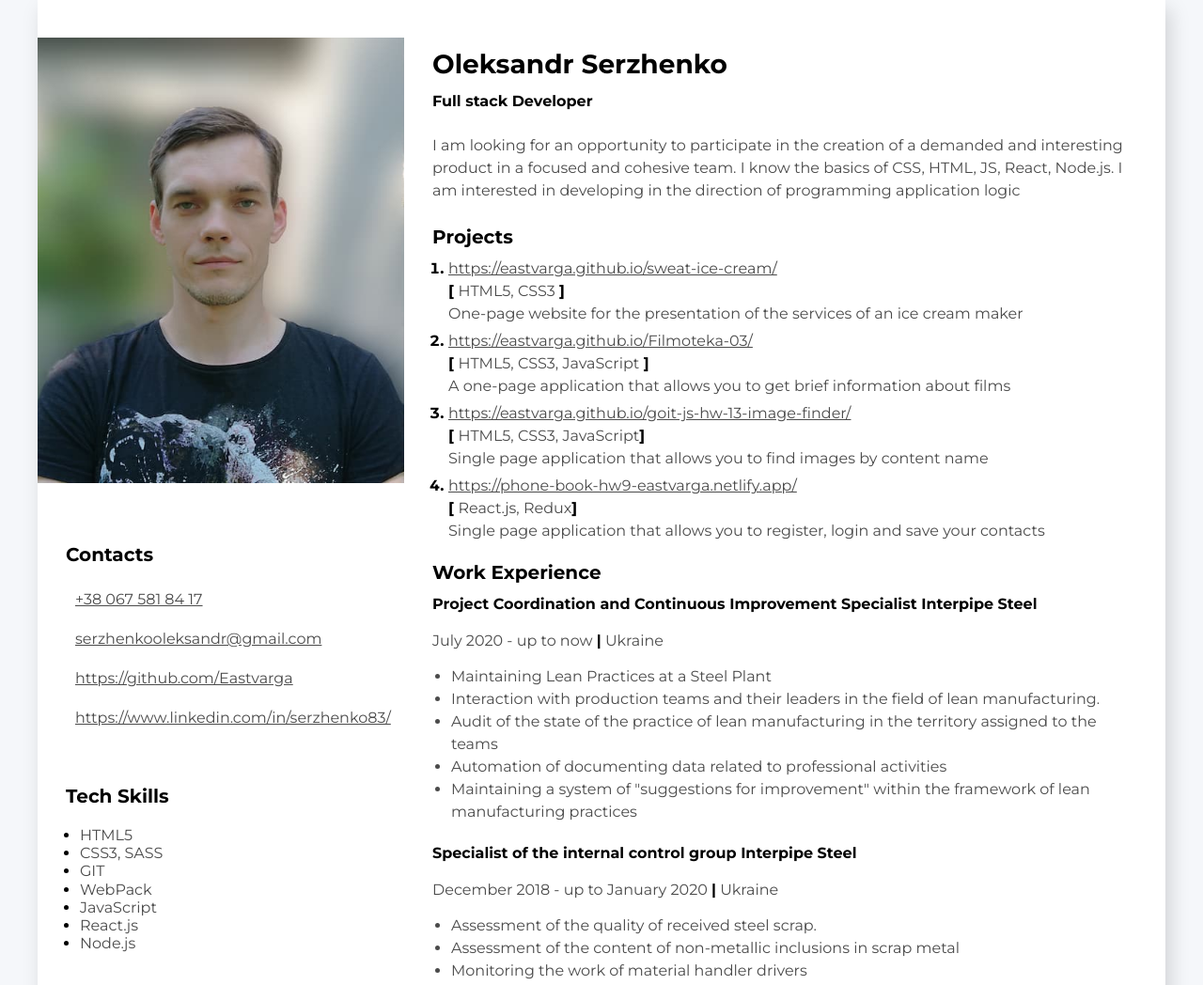
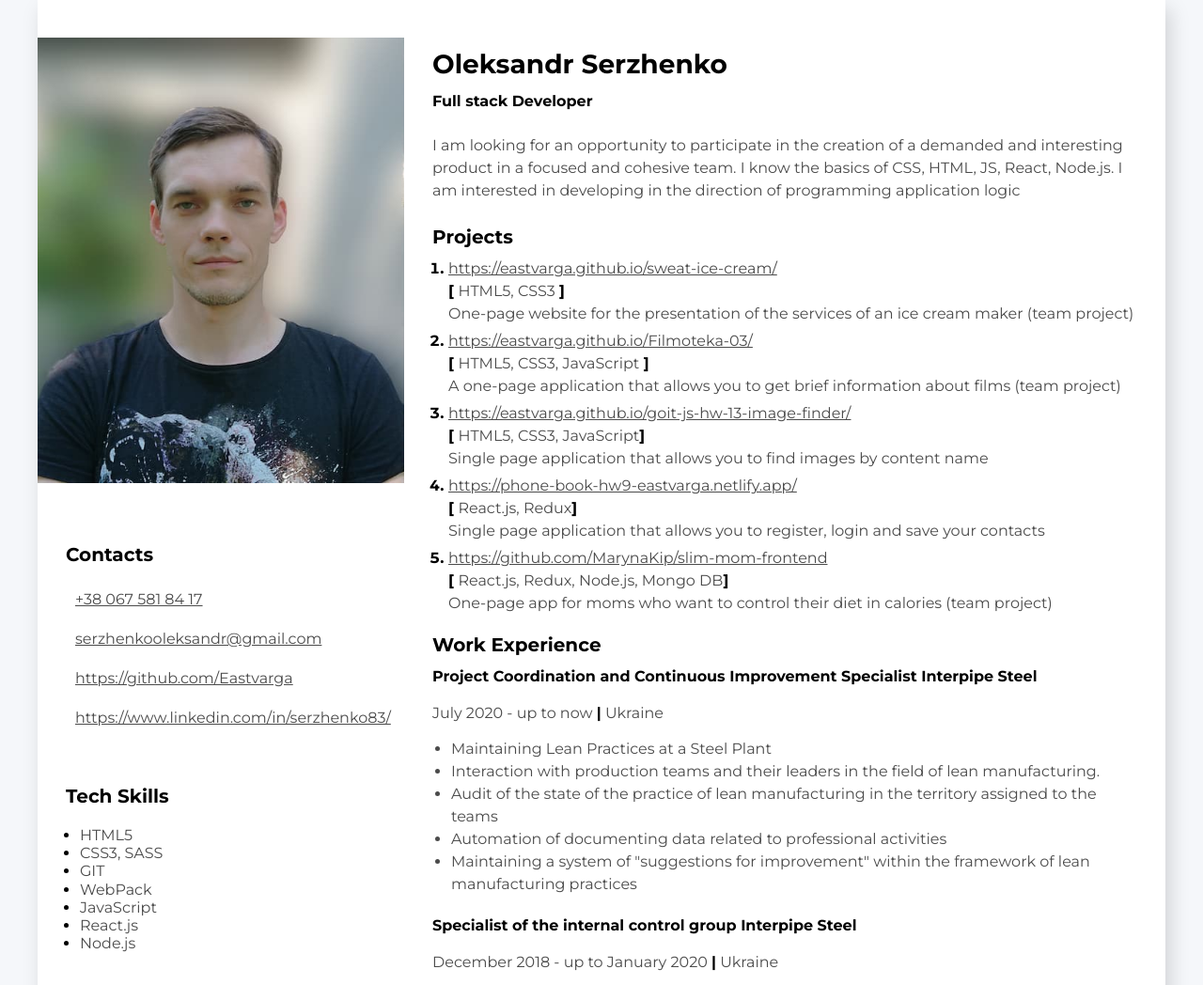
Before and after one commit to Eastvarga/resume, a website: page index.html in a window 1280 px wide. Shown: the top 1048 px of the page at 94% size. Drawn offline with Linux system fonts and the light colour scheme.

Commit message:
add slim mom team project link

```diff
--- a/index.html
+++ b/index.html
@@ -215,7 +215,7 @@
               >
               <p class="proffesion-duties-item">
                 One-page website for the presentation of the services of an ice
-                cream maker
+                cream maker (team project)
               </p>
             </li>
             <li class="project-item">
@@ -233,7 +233,7 @@
               >
               <p class="proffesion-duties-item">
                 A one-page application that allows you to get brief information
-                about films
+                about films (team project)
               </p>
             </li>
             <li class="project-item">
@@ -263,6 +263,20 @@
               >
               <p class="proffesion-duties-item">
                 Single page application that allows you to register, login and save your contacts
+              </p>
+            </li>
+            <li class="project-item">
+              <a
+                class="projects-link"
+                href="https://github.com/MarynaKip/slim-mom-frontend"
+                >https://github.com/MarynaKip/slim-mom-frontend</a
+              ><span class="dots"><br></span>
+              <span
+                ><b>[</b> <span class="tech-name">React.js, Redux, Node.js, Mongo DB</span
+                ><b>]</b></span
+              >
+              <p class="proffesion-duties-item">
+              One-page app for moms who want to control their diet in calories (team project)
               </p>
             </li>
              <!-- <li class="project-item">
@@ -386,7 +400,7 @@
             <h4 class="prof-company">IT School "Go IT"</h4>
             <p class="education-prof">Full stack developer (online training)</p>
             <span class="prof-period"
-              >August 2020 - up to now
+              >August 2020 - up to August 2021
               <span class="prof-devider">|</span> Ukraine</span
             >
           </div>
```
